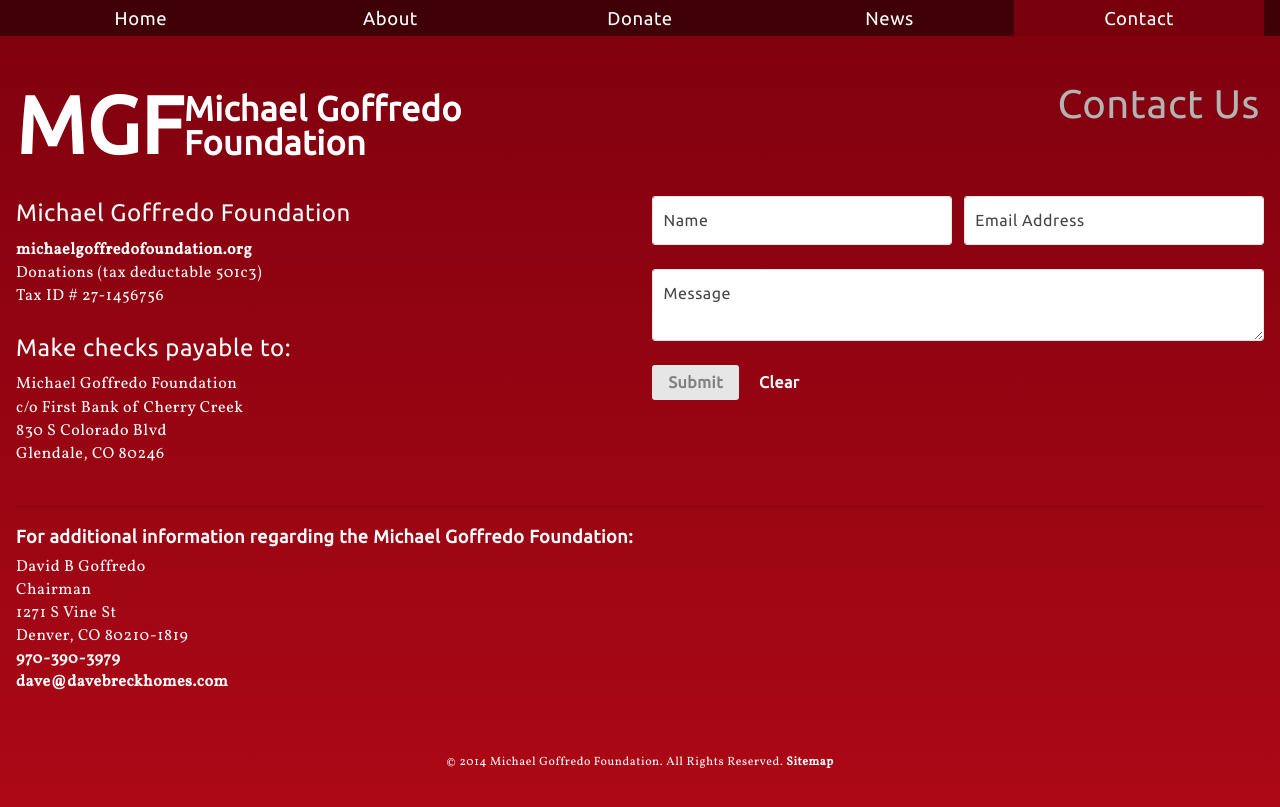
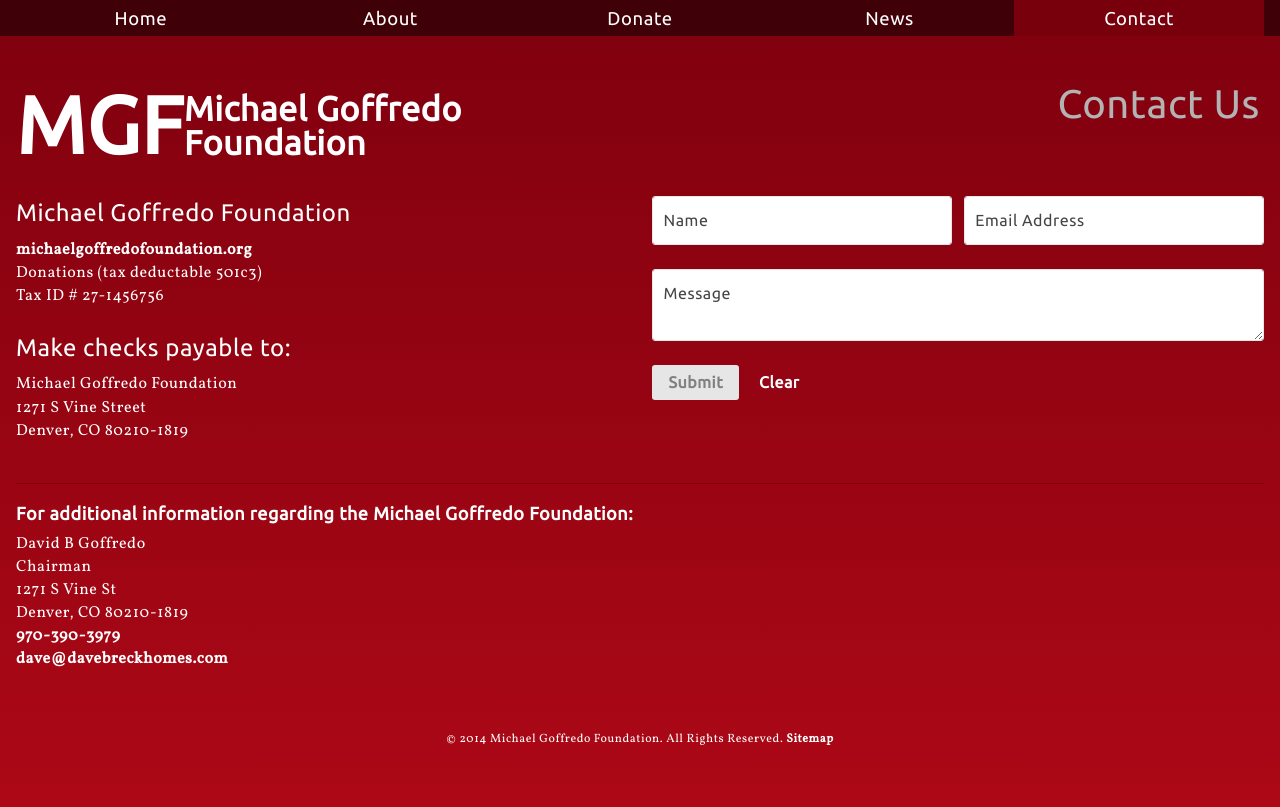
Before and after one commit to quattromani/MGF, a Jekyll site: the page built from contact/index.html, in a window 1280 px wide. Shown: the top 807 px of the page. Built offline with Jekyll 4.4.1, drawn with Linux system fonts in a browser that asks for light colours; nearby versions of some CDN libraries.

Commit message:
updated address info

```diff
--- a/contact/index.html
+++ b/contact/index.html
@@ -15,9 +15,8 @@
       Tax ID # 27-1456756<br><br>
       <h4>Make checks payable to:</h4>
       Michael Goffredo Foundation<br>
-      c/o First Bank of Cherry Creek<br>
-      830 S Colorado Blvd<br>
-      Glendale, CO 80246
+      1271 S Vine Street<br>
+      Denver, CO 80210-1819
     </address>
 
   </div>
--- a/donate/index.html
+++ b/donate/index.html
@@ -22,9 +22,8 @@
     <address>
       Make checks payable to:<br>
       Michael Goffredo Foundation<br>
-      c/o First Bank of Cherry Creek<br>
-      830 S Colorado Blvd<br>
-      Glendale, CO 80246
+      1271 S Vine<br>
+      Denver, CO 80210-1819
     </address>
 
   </div>
```
